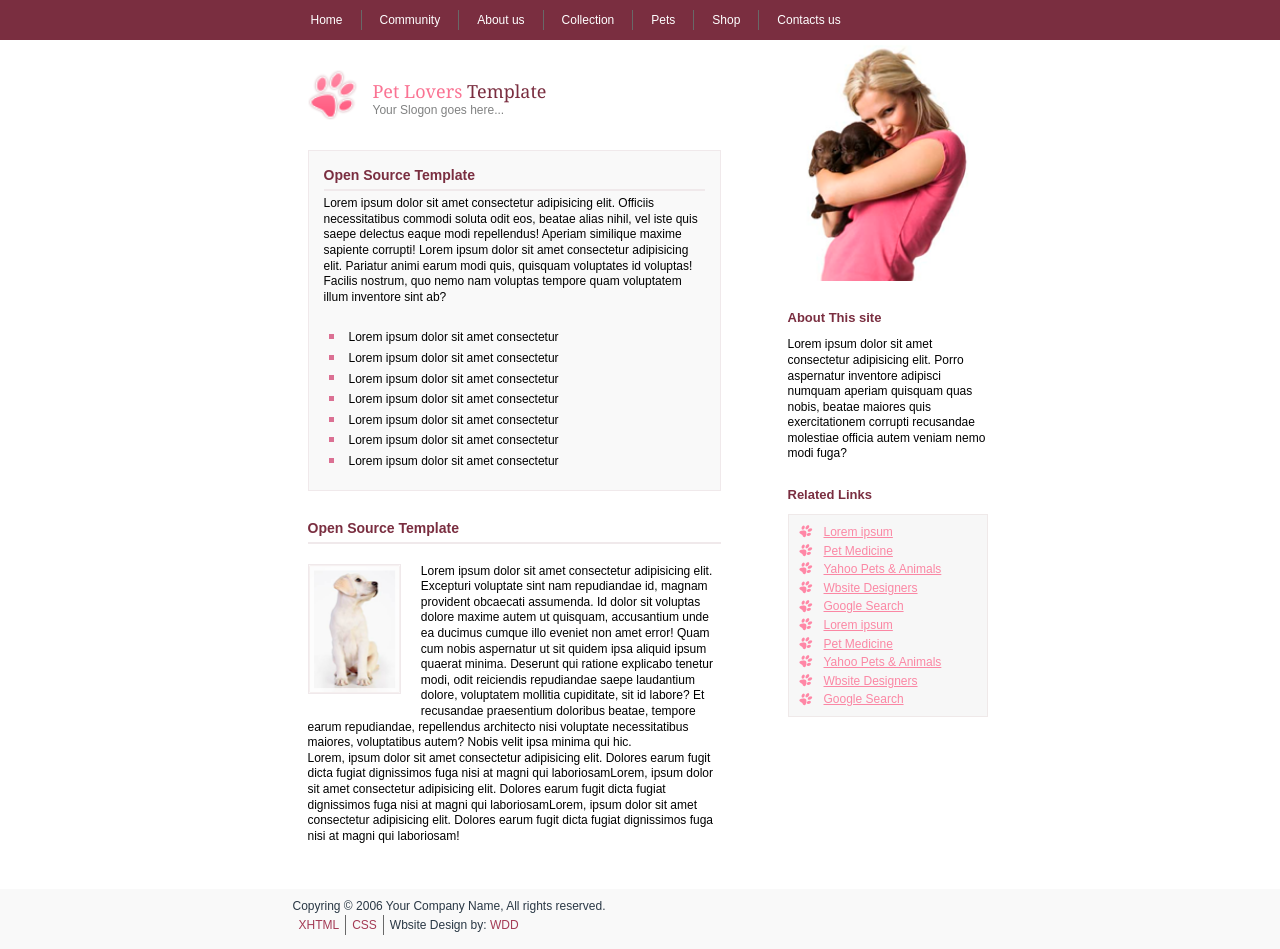
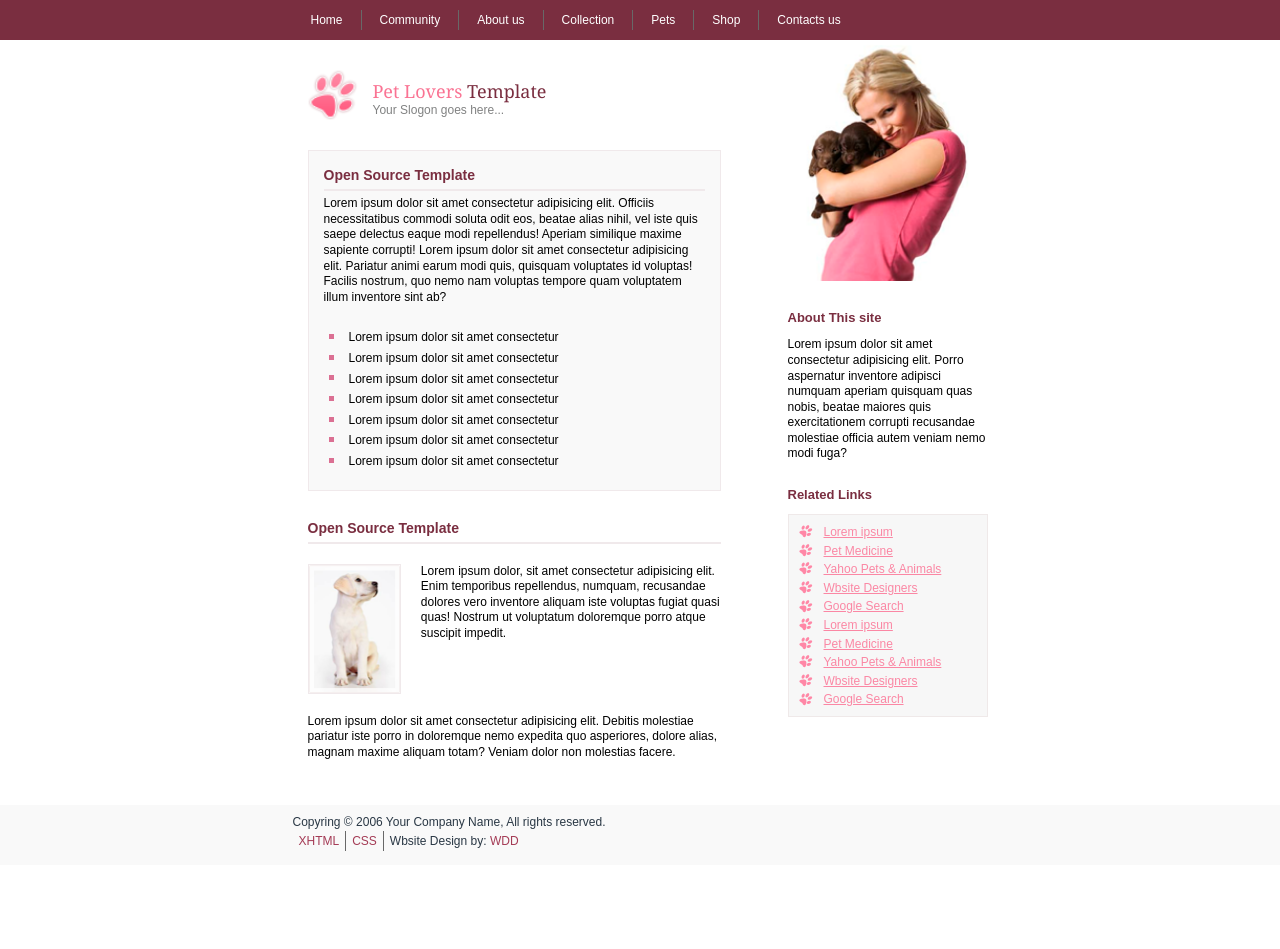
Before and after one commit to artemahws/Application_git, a plain HTML site: page index.html in a window 1280 px wide. After the commit the page ends 865 px from the top, so only its background shows below. Drawn offline with Linux system fonts and the light colour scheme; files that its build step writes are made by us from their sources; files whose address does not match are found by name.

Commit message:
Add p and fix information

```diff
--- a/index.html
+++ b/index.html
@@ -70,21 +70,14 @@
                     <div class="content">
                         <div class="content">
                             <img src="../hw-7-Artem-Tim/img/Dog Image.png" idth="90px" height="130px" title="">
-                            <p>Lorem ipsum dolor sit amet consectetur adipisicing elit. Excepturi voluptate sint nam
-                                repudiandae id, magnam provident obcaecati assumenda. Id dolor sit voluptas dolore
-                                maxime autem ut quisquam, accusantium unde ea ducimus cumque illo eveniet non amet
-                                error! Quam cum nobis aspernatur ut sit quidem ipsa aliquid ipsum quaerat minima.
-                                Deserunt qui ratione explicabo tenetur modi, odit reiciendis repudiandae saepe
-                                laudantium dolore, voluptatem mollitia cupiditate, sit id labore? Et recusandae
-                                praesentium doloribus beatae, tempore earum repudiandae, repellendus architecto nisi
-                                voluptate necessitatibus maiores, voluptatibus autem? Nobis velit ipsa minima qui hic.
+                            <p>Lorem ipsum dolor, sit amet consectetur adipisicing elit. Enim temporibus repellendus,
+                                numquam, recusandae dolores vero inventore aliquam iste voluptas fugiat quasi quas!
+                                Nostrum ut voluptatum doloremque porro atque suscipit impedit.
                             </p>
                         </div>
-                        <p>Lorem, ipsum dolor sit amet consectetur adipisicing elit. Dolores earum fugit dicta fugiat
-                            dignissimos fuga nisi at magni qui laboriosamLorem, ipsum dolor sit amet consectetur
-                            adipisicing elit. Dolores earum fugit dicta fugiat dignissimos fuga nisi at magni qui
-                            laboriosamLorem, ipsum dolor sit amet consectetur adipisicing elit. Dolores earum fugit
-                            dicta fugiat dignissimos fuga nisi at magni qui laboriosam!</p>
+                        <p>Lorem ipsum dolor sit amet consectetur adipisicing elit. Debitis molestiae pariatur iste
+                            porro in doloremque nemo expedita quo asperiores, dolore alias, magnam maxime aliquam totam?
+                            Veniam dolor non molestias facere.</p>
                     </div>
                 </div>
             </div>
```
